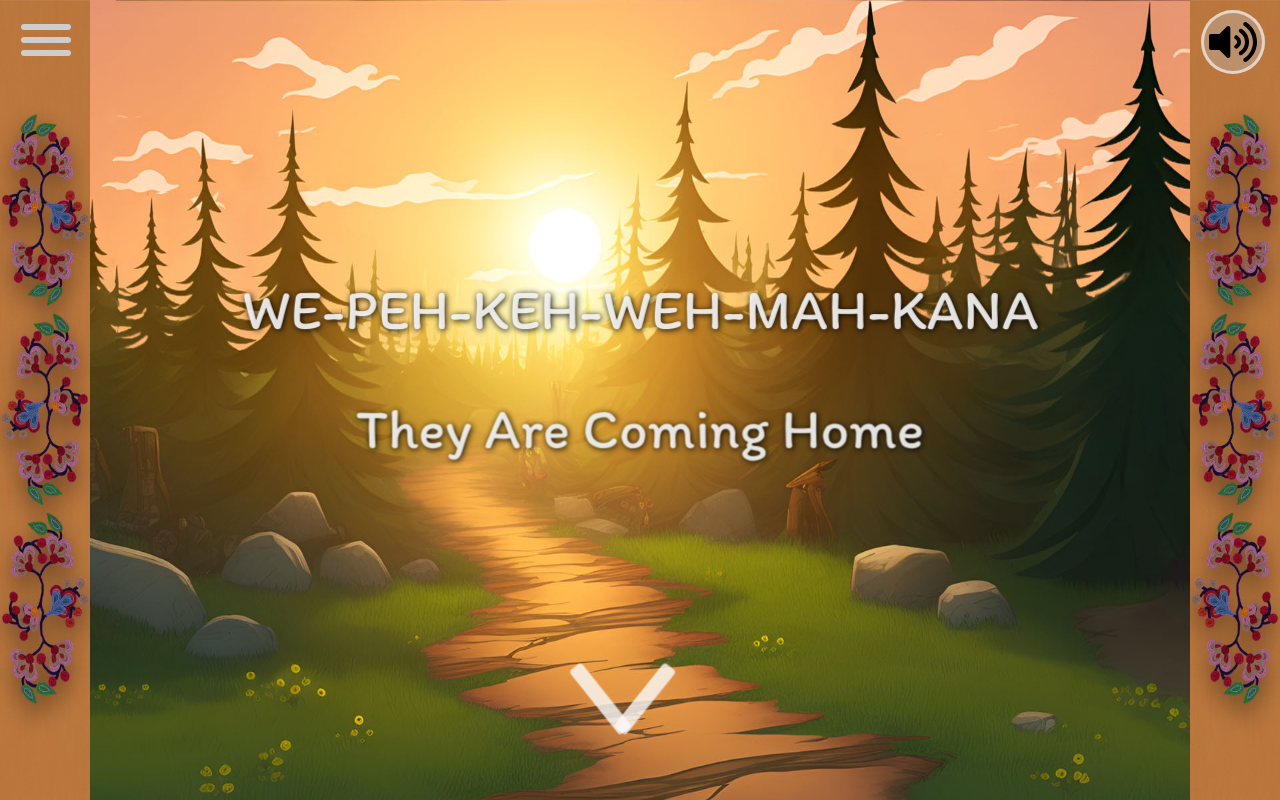
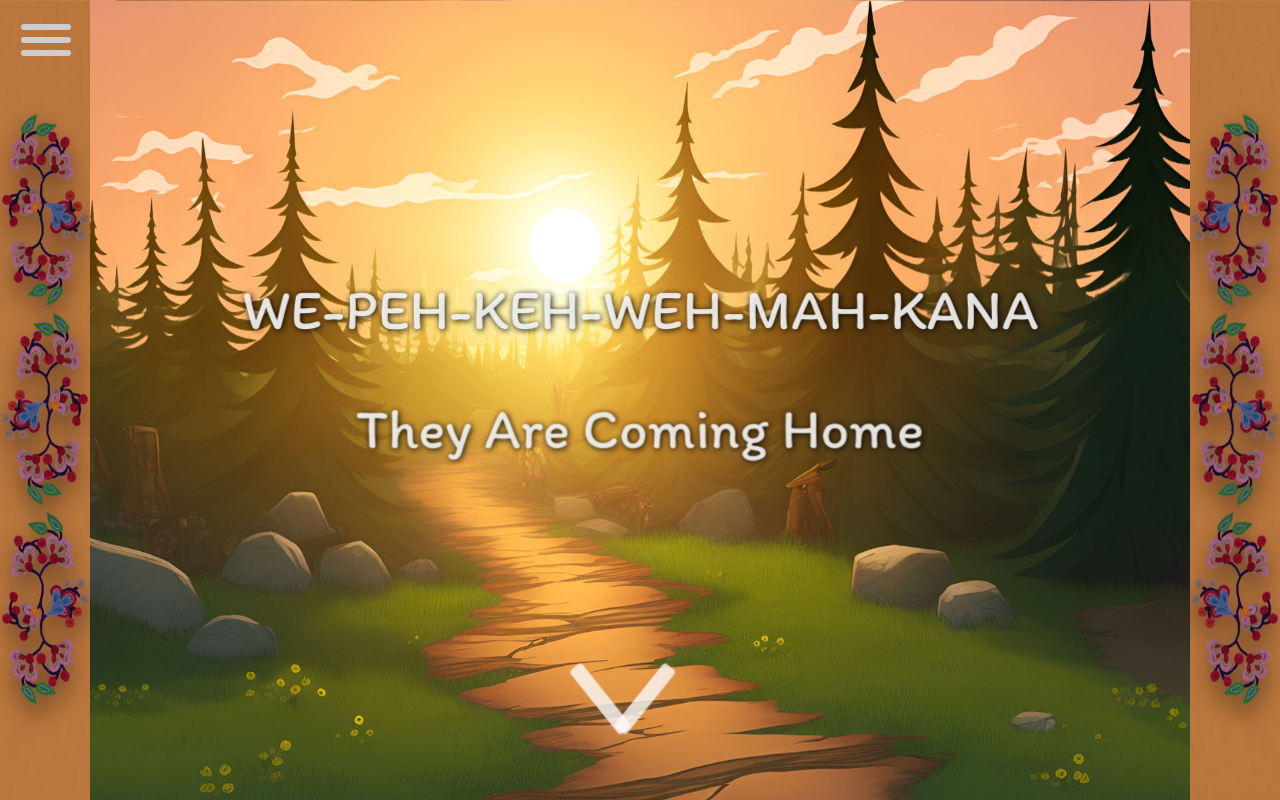
Before and after one commit to Ironbeetle/wehpehkehwehmahkana, a Next.js app: page /pages/CominghomeD in a window 1280 px wide. Built offline with nearby package versions, Linux system fonts and the light colour scheme.

Commit message:
audio remove

```diff
--- a/src/app/components/CominghomecontentD.js
+++ b/src/app/components/CominghomecontentD.js
@@ -15,7 +15,6 @@ import Teacher from '../../../public/Teacher.svg';
 import PassKnwldgeBKG from '../../../public/PassKnwldgeBKG.svg';
 import Landgathering from '../../../public/Landgathering.svg';
 import HamburgerMenu from '../components/HamburgerMenu';
-const BKGAudio = dynamic(() => import('./BKGAudio'), { ssr: false });
 const variantstxt = {
     hidden: {
         opacity: 0,
@@ -40,9 +39,7 @@ function CominghomecontentD(){
     return(
         <div>
         {/* header start */}
-        <div className="audiocontain">
-            <BKGAudio/>
-        </div>
+
         <div className="hamlink">
             <HamburgerMenu/>
         </div>
```
Also changed, not shown: src/app/components/VideogalleryD.js (+3 -5 lines).
